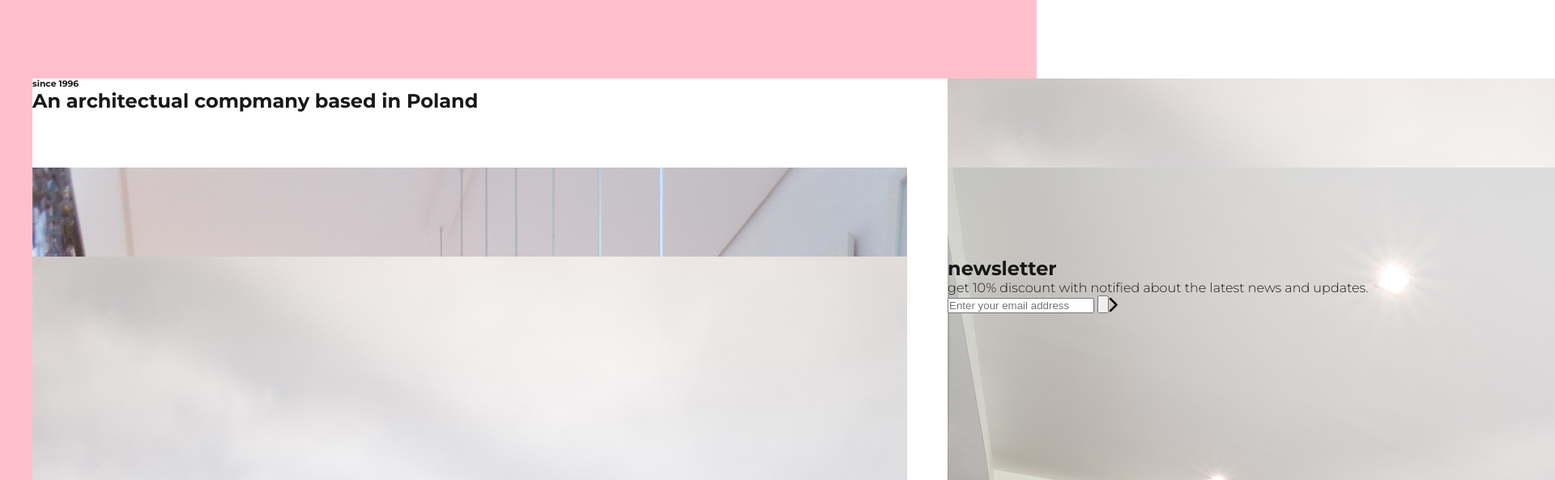
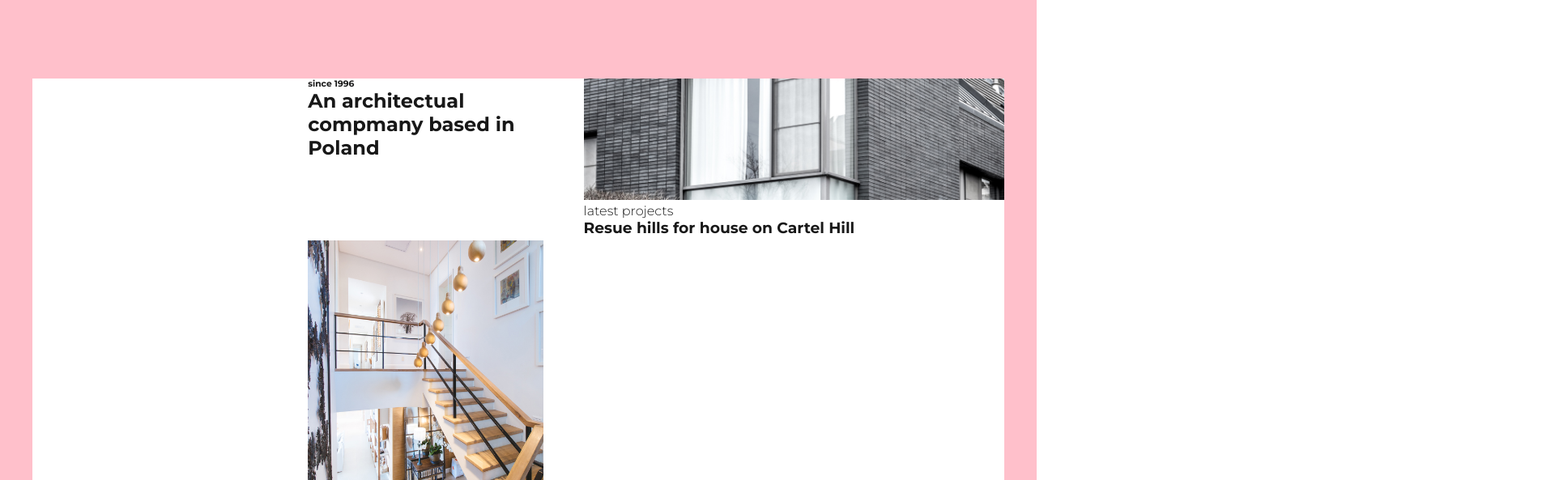
Before and after one commit to AdnanM996/Baroque, a website: page index.html in a window 1280 px wide. Shown: the part 803-1396 px from the top of the page at 81% size, 1920 px wide, since content can reach past the window. Drawn offline with Linux system fonts and the light colour scheme.

Commit message:
need to fix grid

```diff
--- a/index.html
+++ b/index.html
@@ -79,12 +79,12 @@
         <div class="wrapper">
             <div class="grid">
 
-                <div class="grid__item grid__item1">
+                <div class="grid__item grid__item--1">
                     <h6>since 1996</h6>
                     <h2>An architectual compmany based in Poland</h2>
                 </div>
 
-                <div class="grid__item grid__item2">
+                <div class="grid__item grid__item--2">
                     <img src="images/img1.jpg" alt="">
 
                     <div class="grid__item__box">
@@ -93,7 +93,7 @@
                     </div>
                 </div>
 
-                <div class="grid__item grid__item3">
+                <div class="grid__item grid__item--3">
                     <img src="images/img2.jpg" alt="">
 
                     <div class="grid__item__box">
@@ -103,7 +103,7 @@
                 </div>
 
 
-                <div class="grid__item grid__item4">
+                <div class="grid__item grid__item--4">
                     <img src="images/img3.jpg" alt="">
 
                     <div class="grid__item__box">
@@ -112,7 +112,7 @@
                     </div>
                 </div>
 
-                <div class="grid__item grid__item5">
+                <div class="grid__item grid__item--5">
                     <img src="images/img1.jpg" alt="">
 
                     <div class="grid__item__box">
@@ -121,7 +121,7 @@
                     </div>
                 </div>
 
-                <div class="grid__item grid__item6">
+                <div class="grid__item grid__item--6">
                     <h2>newsletter</h2>
                     <p>get <span class="light">10% discount</span> with notified about the latest news and updates.</p>
 
--- a/sass/layout/_grid.scss
+++ b/sass/layout/_grid.scss
@@ -75,8 +75,48 @@ main {
     & .grid {
         display: grid;
         grid-template-columns: repeat(2, 1fr);
-        grid-template-rows: repeat(6, 6rem);
+        grid-template-rows: repeat(12, 15rem);
         gap: 5rem;
         width: 100%;
+
+        &__item {
+
+            & img {
+                width: 100%;
+                height: 100%;
+                object-fit: cover;
+            }
+
+            &--1 {
+                grid-area: 1 / 2;
+                grid-row: 1 / 2;
+            }
+
+            &--2 {
+                grid-area: 2 / 3;
+                grid-row: 1 / 2;
+            }
+
+            &--3 {
+                grid-area: 1 / 2;
+                grid-row: 2 / 4;
+            }
+
+            &--4 {
+                grid-area: 2 / 3;
+                grid-row: 4 / 6;
+                background-color: red;
+            }
+
+            &--5 {
+                grid-area: 1 / 2;
+                grid-row: 5 / 7;
+            }
+
+            &--6 {
+                grid-area: 2 / 3;
+                grid-row: 6 / 8;
+            }
+        }
     }
 }
```
Also changed, not shown: css/styles.css.
